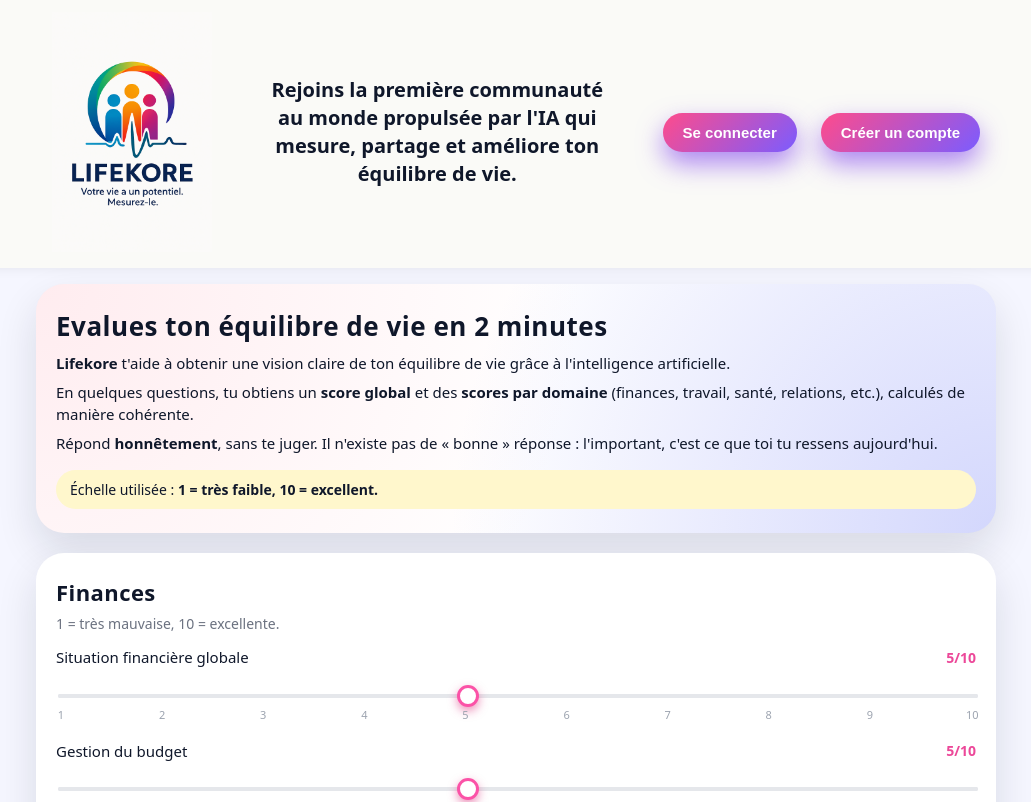
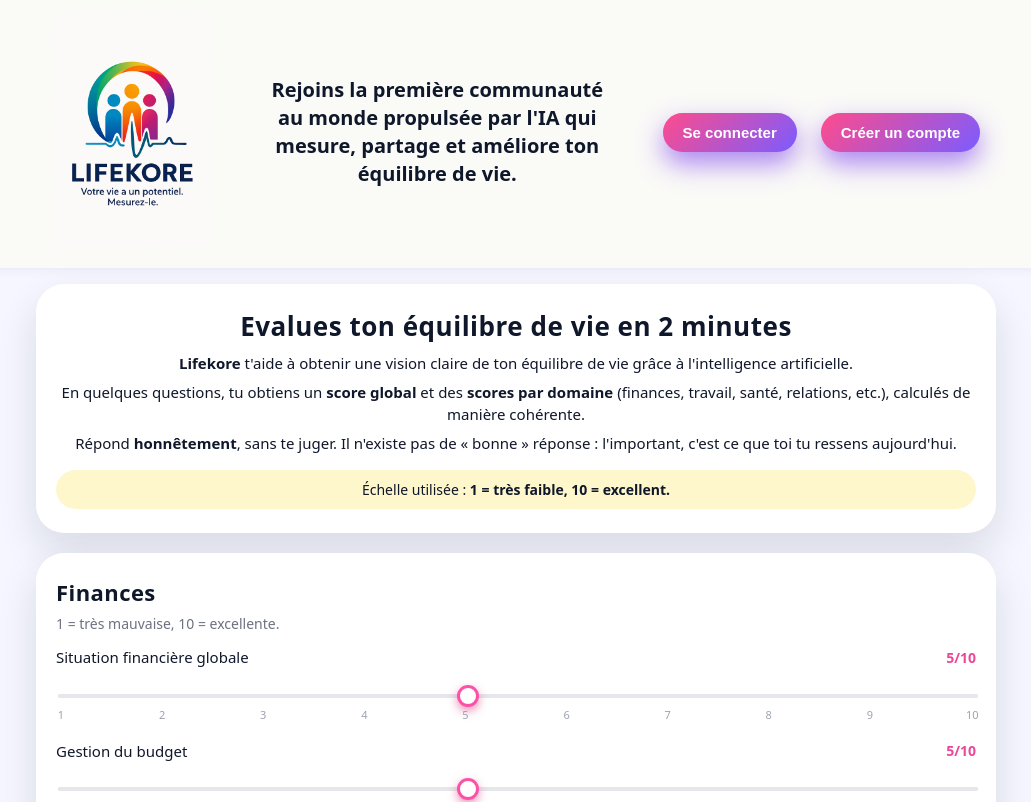
Before and after one commit to Brax971/Lifescore, a Next.js app: page / in a window 1280 px wide. Shown: the top 802 px of the page, without its empty margins (124-1155 px from the left). Built offline with nearby package versions, Linux system fonts and the light colour scheme.

Commit message:
Update globals.css

```diff
--- a/app/globals.css
+++ b/app/globals.css
@@ -188,17 +188,8 @@ body {
 }
 
 .lk-card-intro {
-  background: radial-gradient(
-      circle at top left,
-      rgba(255, 192, 203, 0.3),
-      transparent 55%
-    ),
-    radial-gradient(
-      circle at bottom right,
-      rgba(129, 140, 248, 0.35),
-      transparent 55%
-    ),
-    #ffffff;
+  background: #ffffff !important; /* fond blanc pur */
+  text-align: center;             /* centre le texte */
 }
 
 /* TITRES & TEXTES */
```
